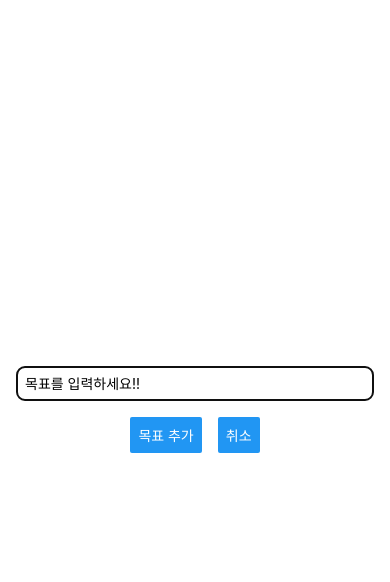
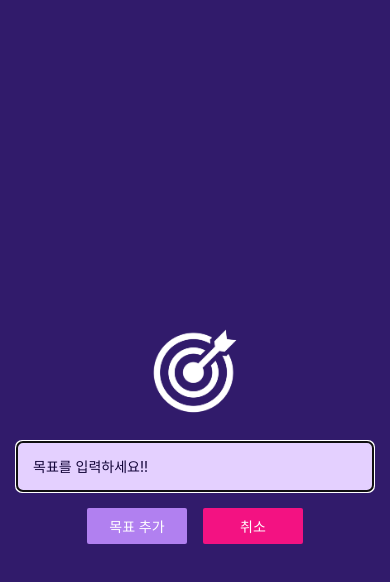
Before and after one commit to westcoast-dev/RNCourse, a React Native app: screen / in a window 390 px wide. Both pictures are taken after a click on the button "새로운 목표 추가". Shown: the top 582 px of the page. Built offline with nearby package versions, Linux system fonts and the light colour scheme.

Commit message:
course ended

```diff
--- a/App.js
+++ b/App.js
@@ -9,6 +9,7 @@
   ScrollView,
   FlatList,
 } from "react-native";
+import { StatusBar } from "expo-status-bar";
 import GoalInput from "./components/GoalInput";
 import GoalItem from "./components/GoalItem";
 
@@ -20,11 +21,16 @@
     setIsVisible(true);
   }
 
+  function modalCloseHandler() {
+    setIsVisible(false);
+  }
+
   function addGoalHandler(enteredGoalText) {
     setGoalList((currentGoalList) => [
       ...currentGoalList,
       { text: enteredGoalText, id: Math.random().toString() },
     ]);
+    modalCloseHandler();
   }
 
   const deleteHandler = (id) => {
@@ -43,9 +49,19 @@
   // })
 
   return (
+    <>
+      <StatusBar style="light" />
       <View style={styles.appContainer}>
-      <Button title="새로운 목표 추가" color="#5c0acc" onPress={modalHandler} />
-      <GoalInput visible={isVisible} addGoalHandler={addGoalHandler} />
+        <Button
+          title="새로운 목표 추가"
+          color="#a065ec"
+          onPress={modalHandler}
+        />
+        <GoalInput
+          visible={isVisible}
+          addGoalHandler={addGoalHandler}
+          onCancel={modalCloseHandler}
+        />
         <View style={styles.goalsContainer}>
           <FlatList
             data={goalList}
@@ -72,6 +88,7 @@
         }}
       /> */}
       </View>
+    </>
   );
 }
 
--- a/app.json
+++ b/app.json
@@ -5,6 +5,7 @@
     "version": "1.0.0",
     "orientation": "portrait",
     "icon": "./assets/icon.png",
+    "backgroundColor": "#1e085a",
     "userInterfaceStyle": "light",
     "splash": {
       "image": "./assets/splash.png",
@@ -14,9 +15,7 @@
     "updates": {
       "fallbackToCacheTimeout": 0
     },
-    "assetBundlePatterns": [
-      "**/*"
-    ],
+    "assetBundlePatterns": ["**/*"],
     "ios": {
       "supportsTablet": true
     },
--- a/components/GoalInput.js
+++ b/components/GoalInput.js
@@ -1,4 +1,11 @@
-import { StyleSheet, TextInput, View, Button, Modal } from "react-native";
+import {
+  StyleSheet,
+  TextInput,
+  View,
+  Button,
+  Modal,
+  Image,
+} from "react-native";
 import { useState } from "react";
 
 export default function GoalInput(props) {
@@ -16,6 +23,10 @@
   return (
     <Modal visible={props.visible} animationType="slide">
       <View style={styles.inputContainer}>
+        <Image
+          style={styles.image}
+          source={require("../assets/images/goal.png")}
+        />
         <TextInput
           value={enteredGoalText}
           style={styles.textInput}
@@ -24,10 +35,10 @@
         />
         <View style={styles.buttonContainer}>
           <View style={styles.button}>
-            <Button title="목표 추가" onPress={addGoal} />
+            <Button title="목표 추가" onPress={addGoal} color="#b180f0" />
           </View>
           <View style={styles.button}>
-            <Button title="취소" onPress={addGoal} />
+            <Button title="취소" onPress={props.onCancel} color="#f31282" />
           </View>
         </View>
       </View>
@@ -38,27 +49,31 @@
 const styles = StyleSheet.create({
   inputContainer: {
     flex: 1,
-    // flexDirection: "row",
     justifyContent: "center",
     alignItems: "center",
-    marginBottom: 24,
     padding: 16,
-    borderBottomWidth: 1,
-    borderBottomColor: "#cccccc",
+    backgroundColor: "#311b6b",
+  },
+  image: {
+    width: 100,
+    height: 100,
+    margin: 20,
   },
   textInput: {
     borderWidth: 1,
-    borderColor: "#cccccc",
-    borderRadius: 8,
+    borderColor: "#e4d0ff",
+    backgroundColor: "#e4d0ff",
+    borderRadius: 6,
+    color: "#120438",
     width: "100%",
-    padding: 8,
+    padding: 16,
   },
   buttonContainer: {
     marginTop: 16,
     flexDirection: "row",
   },
   button: {
-    width: "100",
+    width: 100,
     marginHorizontal: 8,
   },
 });
```
Also changed, not shown: assets/images/goal.png (added). Lines whose indentation alone changed are shown as unchanged.
